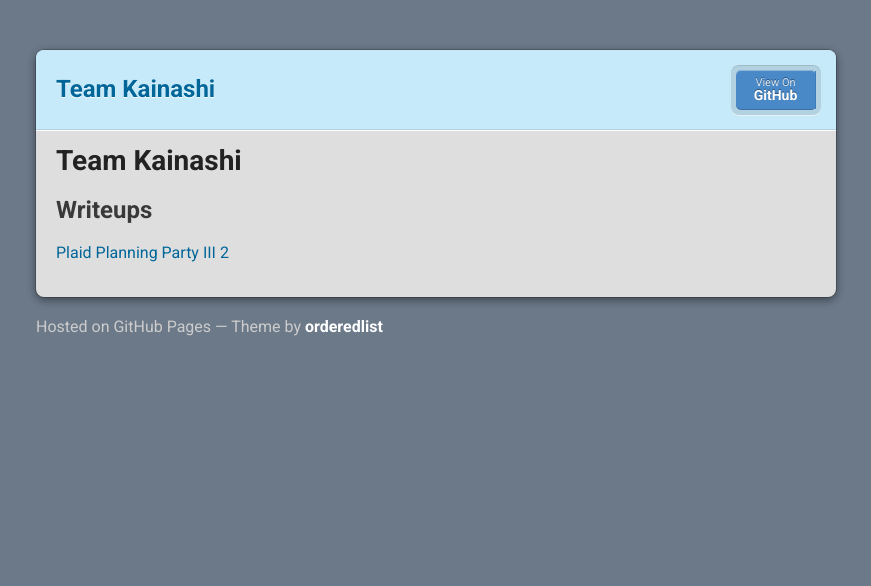
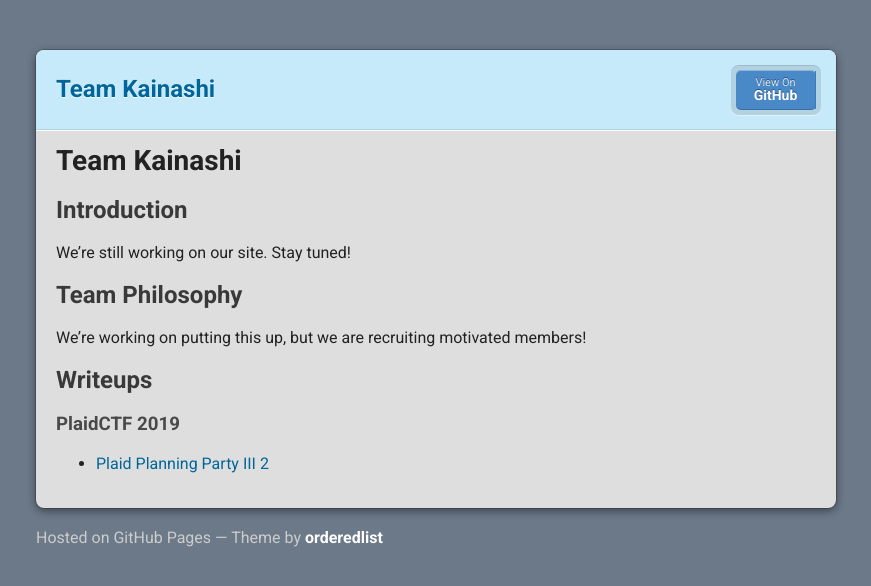
Before and after one commit to kainashi/kainashi.github.io, a Jekyll site: the page built from index.md, in a window 1280 px wide. Shown: the top 586 px of the page, without its empty margins (204-1075 px from the left). Built offline with Jekyll 4.4.1, drawn with Linux system fonts in a browser that asks for light colours; nearby versions of some CDN libraries; our own code applies the rules of GitHub Pages for plain Markdown files; the repository's description, which GitHub fills in, is left out.

Commit message:
Move the writeup to a subdirectory

```diff
--- a/index.md
+++ b/index.md
@@ -1,5 +1,15 @@
 # Team Kainashi
+
+## Introduction
+
+We're still working on our site. Stay tuned!
+
+## Team Philosophy
+
+We're working on putting this up, but we are recruiting motivated members!
 
 ## Writeups
 
-[Plaid Planning Party III 2](pppiii2.md)
+### PlaidCTF 2019
+
+* [Plaid Planning Party III 2](plaid2019/pppiii2.md)
```
Also changed, not shown: plaid2019/pppiii2.md (renamed from pppiii2.md).
